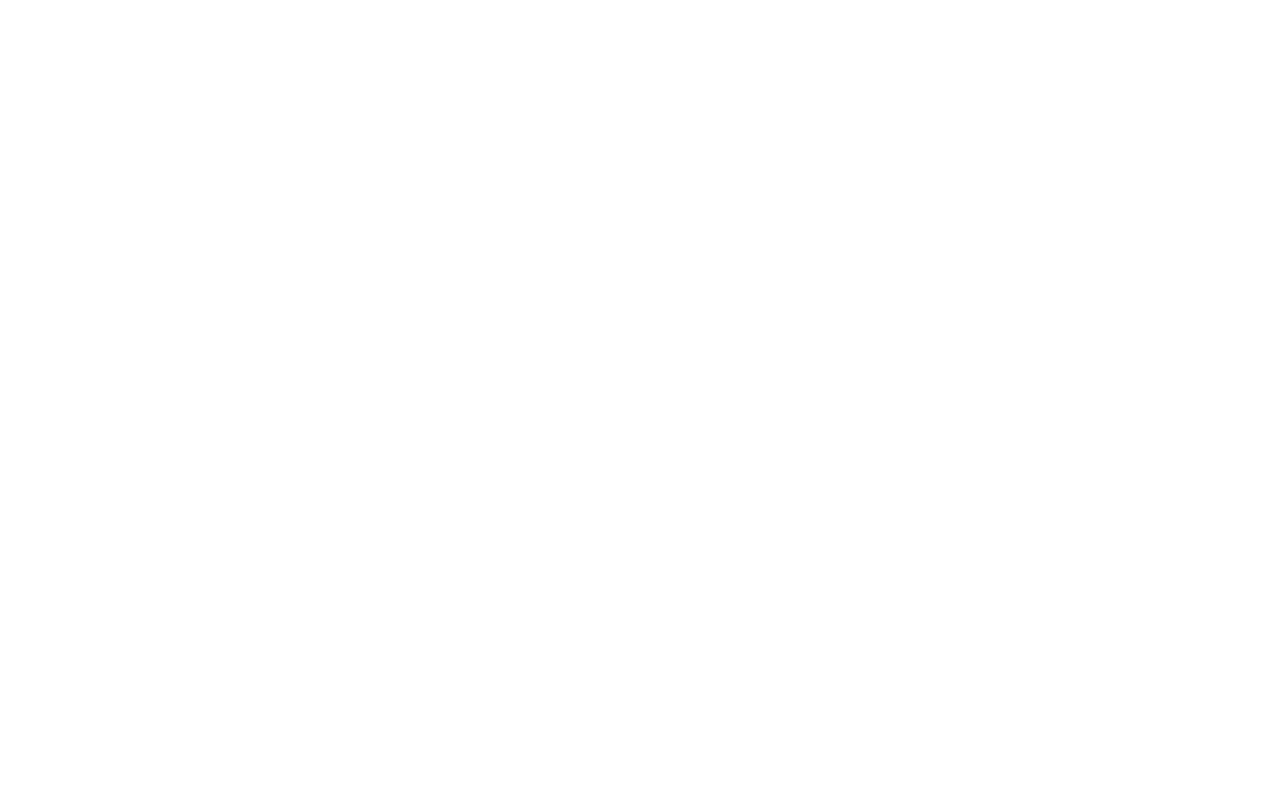
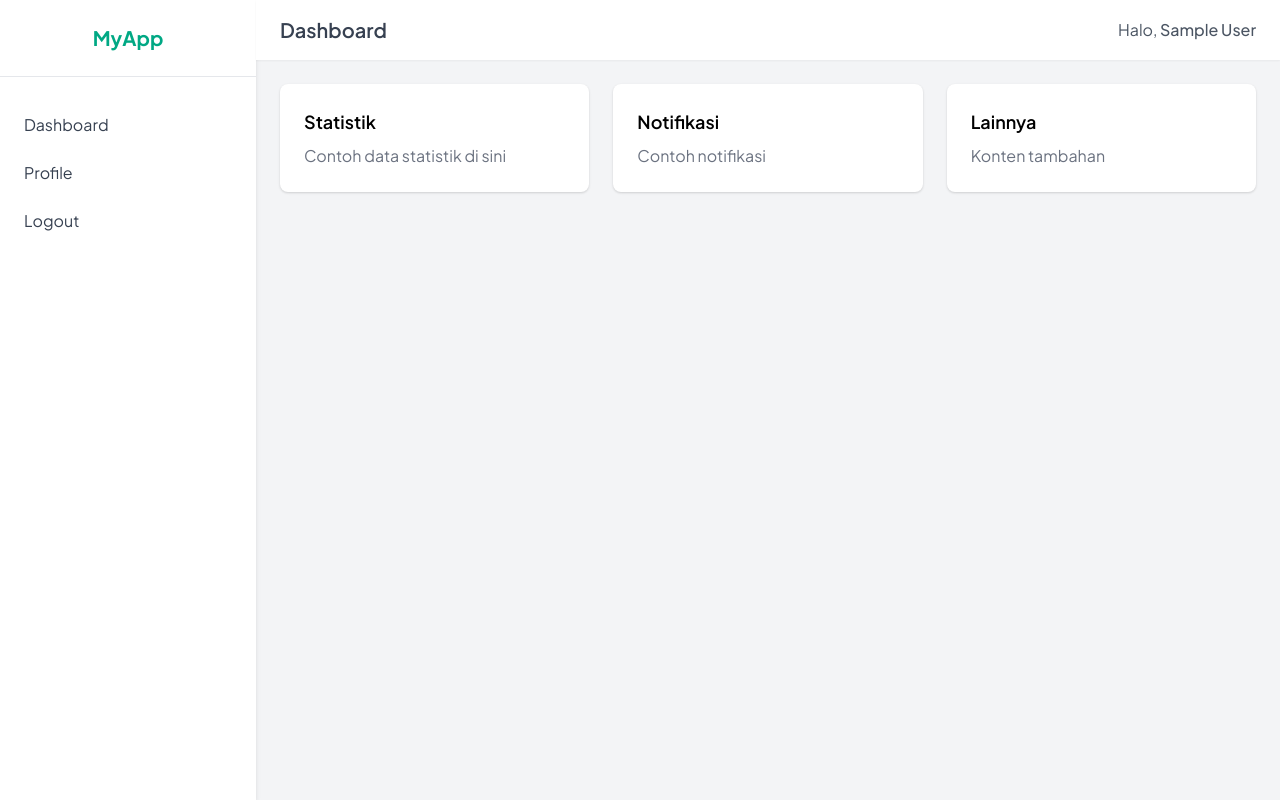
Before and after one commit to AnandaCahyaRamadan/fe-task-management, a Vue app: page /dashboard in a window 1280 px wide. Before the commit this address had no page. Built offline with nearby package versions, Linux system fonts and the light colour scheme; sample sign-in values are in the browser's storage; what @kyvg/vue3-notification would draw is missing.

Commit message:
integrate login

```diff
--- /dev/null
+++ b/src/pages/DashboardPage.vue
@@ -0,0 +1,149 @@
+<template>
+  <div class="flex h-screen bg-gray-100 font-jakarta">
+
+    <!-- Sidebar -->
+    <aside class="bg-white w-64 shadow-md flex-shrink-0">
+      <div class="p-6 text-center border-b">
+        <h1 class="font-bold text-xl text-primary">MyApp</h1>
+      </div>
+      <nav class="mt-6">
+        <ul>
+          <li>
+            <router-link
+              to="/dashboard"
+              class="block py-3 px-6 text-gray-700 hover:bg-primary/10 hover:text-primary transition"
+            >
+              Dashboard
+            </router-link>
+          </li>
+          <li>
+            <router-link
+              to="/profile"
+              class="block py-3 px-6 text-gray-700 hover:bg-primary/10 hover:text-primary transition"
+            >
+              Profile
+            </router-link>
+          </li>
+          <li>
+            <button
+              @click="logout"
+              class="w-full text-left py-3 px-6 text-gray-700 hover:bg-red-100 hover:text-red-500 transition"
+            >
+              Logout
+            </button>
+          </li>
+        </ul>
+      </nav>
+    </aside>
+
+    <!-- Main Content -->
+    <div class="flex-1 flex flex-col">
+
+      <!-- Header -->
+      <header class="bg-white shadow-sm py-4 px-6 flex justify-between items-center">
+        <h2 class="text-xl font-semibold text-gray-700">Dashboard</h2>
+        <div class="text-gray-600">
+          Halo, <span class="font-medium">{{ user.name }}</span>
+        </div>
+      </header>
+
+      <!-- Content -->
+      <main class="flex-1 p-6 overflow-auto">
+        <div class="grid grid-cols-1 md:grid-cols-2 lg:grid-cols-3 gap-6">
+          <!-- Card Example -->
+          <div class="bg-white shadow rounded-lg p-6">
+            <h3 class="text-lg font-semibold mb-2">Statistik</h3>
+            <p class="text-gray-500">Contoh data statistik di sini</p>
+          </div>
+
+          <div class="bg-white shadow rounded-lg p-6">
+            <h3 class="text-lg font-semibold mb-2">Notifikasi</h3>
+            <p class="text-gray-500">Contoh notifikasi</p>
+          </div>
+
+          <div class="bg-white shadow rounded-lg p-6">
+            <h3 class="text-lg font-semibold mb-2">Lainnya</h3>
+            <p class="text-gray-500">Konten tambahan</p>
+          </div>
+        </div>
+      </main>
+    </div>
+
+  </div>
+</template>
+
+<script>
+    import axios from "axios";
+    import Swal from "sweetalert2";
+
+    export default {
+        data() {
+            return {
+            user: {
+                name: "",
+                email: ""
+            }
+            };
+        },
+        mounted() {
+            const storedUser = localStorage.getItem("user");
+            if (storedUser) {
+            this.user = JSON.parse(storedUser);
+            } else {
+            this.$router.push("/login");
+            }
+        },
+        methods: {
+            async logout() {
+            const token = localStorage.getItem("token");
+
+            if (!token) {
+                this.$router.push("/login");
+                return;
+            }
+
+            try {
+                await axios.post(
+                "http://localhost:8000/api/logout",
+                {},
+                {
+                    headers: {
+                    Authorization: `Bearer ${token}`,
+                    },
+                }
+                );
+
+                // Hapus token dan user info di localStorage
+                localStorage.removeItem("token");
+                localStorage.removeItem("user");
+
+                Swal.fire({
+                    toast: true,
+                    position: "top-end",
+                    icon: "success",
+                    title: "Logout berhasil",
+                    showConfirmButton: false,
+                    timer: 1000,
+                    timerProgressBar: true
+                });
+
+                setTimeout(() => {
+                    this.$router.push("/login");
+                }, 1000);
+
+            } catch (error) {
+                console.error("Logout error:", error);
+                Swal.fire({
+                toast: true,
+                position: "top-end",
+                icon: "error",
+                title: "Logout gagal",
+                showConfirmButton: false,
+                timer: 1000,
+                timerProgressBar: true
+                });
+            }
+            }
+        }
+    };
+</script>
--- a/src/pages/ForgotPassword.vue
+++ b/src/pages/ForgotPassword.vue
@@ -86,7 +86,7 @@
           icon: "success",
           title: res.data.message || "Link reset dikirim ke email.",
           showConfirmButton: false,
-          timer: 2000,
+          timer: 1000,
           timerProgressBar: true
         });
 
@@ -103,7 +103,7 @@
             icon: "error",
             title: error.response?.data?.message || "Terjadi kesalahan server",
             showConfirmButton: false,
-            timer: 2000,
+            timer: 1000,
             timerProgressBar: true
           });
         }
--- a/src/pages/RegisterPage.vue
+++ b/src/pages/RegisterPage.vue
@@ -165,7 +165,7 @@
           icon: 'success',
           title: 'Registrasi berhasil',
           showConfirmButton: false,
-          timer: 2000,
+          timer: 1000,
           timerProgressBar: true,
           background: '#00A884',
           color: '#fff'
@@ -173,7 +173,7 @@
 
         setTimeout(() => {
           this.$router.push("/login");
-        }, 2000);
+        }, 1000);
 
       } catch (error) {
         if (error.response?.data?.errors) {
@@ -190,7 +190,7 @@
             icon: 'error',
             title: 'Error',
             showConfirmButton: false,
-            timer: 2000,
+            timer: 1000,
             timerProgressBar: true,
             text: "Terjadi kesalahan server.",
             color: '#fff'
--- a/src/pages/ResetPassword.vue
+++ b/src/pages/ResetPassword.vue
@@ -102,13 +102,13 @@
           icon: "success",
           text: res.data.message || "Password berhasil direset",
           showConfirmButton: false,
-          timer: 2000,
+          timer: 1000,
           timerProgressBar: true
         });
 
         setTimeout(() => {
           this.$router.push("/login");
-        }, 2000);
+        }, 1000);
 
       } catch (error) {
         if (error.response?.data?.errors) {
@@ -124,7 +124,7 @@
             icon: "error",
             text: error.response?.data?.message || "Terjadi kesalahan server",
             showConfirmButton: false,
-            timer: 2000,
+            timer: 1000,
             timerProgressBar: true
           });
         }
--- a/src/router/index.js
+++ b/src/router/index.js
@@ -4,6 +4,7 @@
 import RegisterPage from "../pages/RegisterPage.vue";
 import ForgotPassword from "../pages/ForgotPassword.vue";
 import ResetPassword from "../pages/ResetPassword.vue";
+import DashboardPage from "../pages/DashboardPage.vue";
 
 const routes = [
   { path: "/", redirect: "/login" },
@@ -22,7 +23,13 @@
     name: "ResetPassword",
     component: ResetPassword,
     props: route => ({ token: route.query.token, email: route.query.email }),
-  }
+  },
+
+  {
+    path: "/dashboard",
+    name: "Dashboard",
+    component: DashboardPage,
+  },
 ];
 
 const router = createRouter({
```
Also changed, not shown: src/pages/LoginPage.vue (+72 -8 lines).
